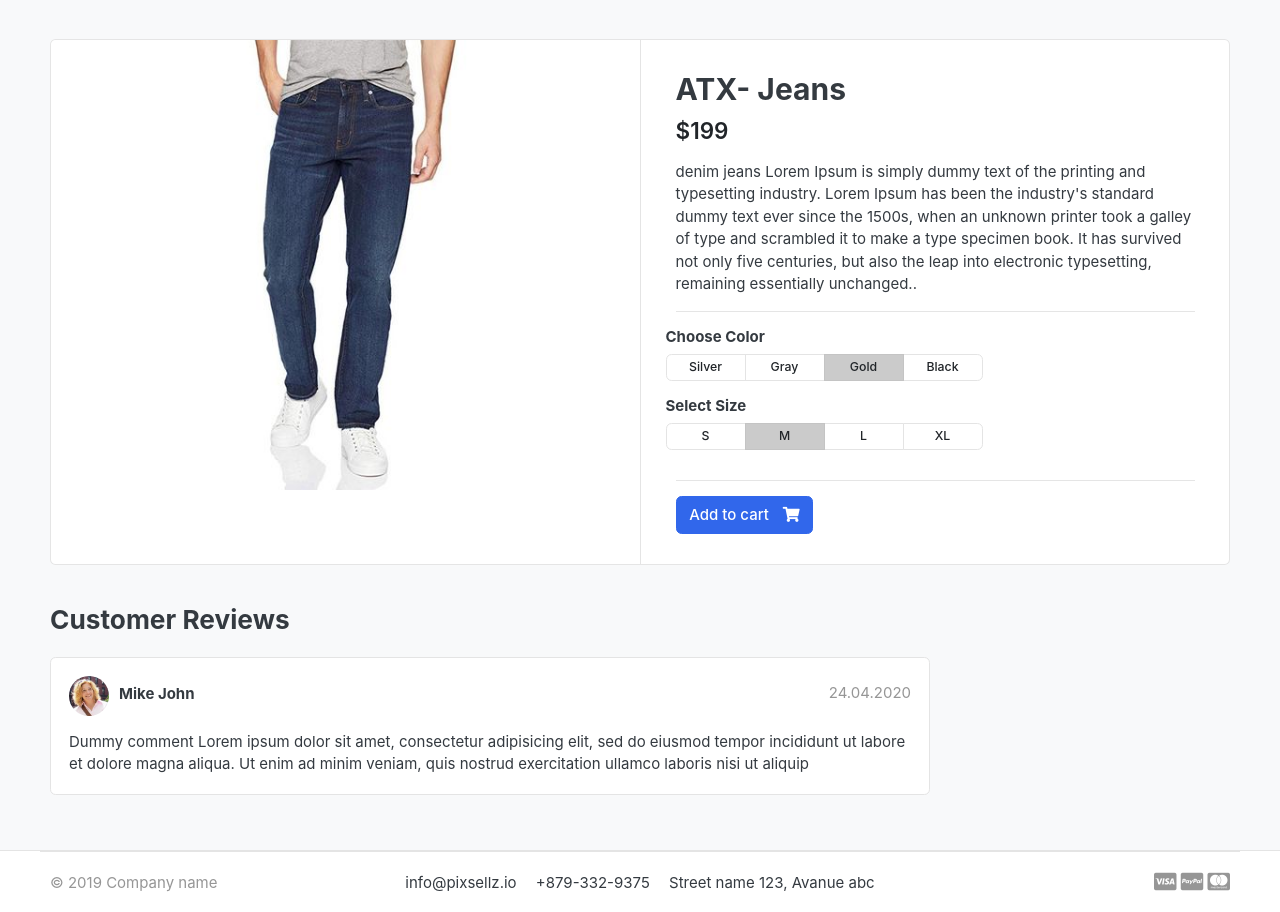
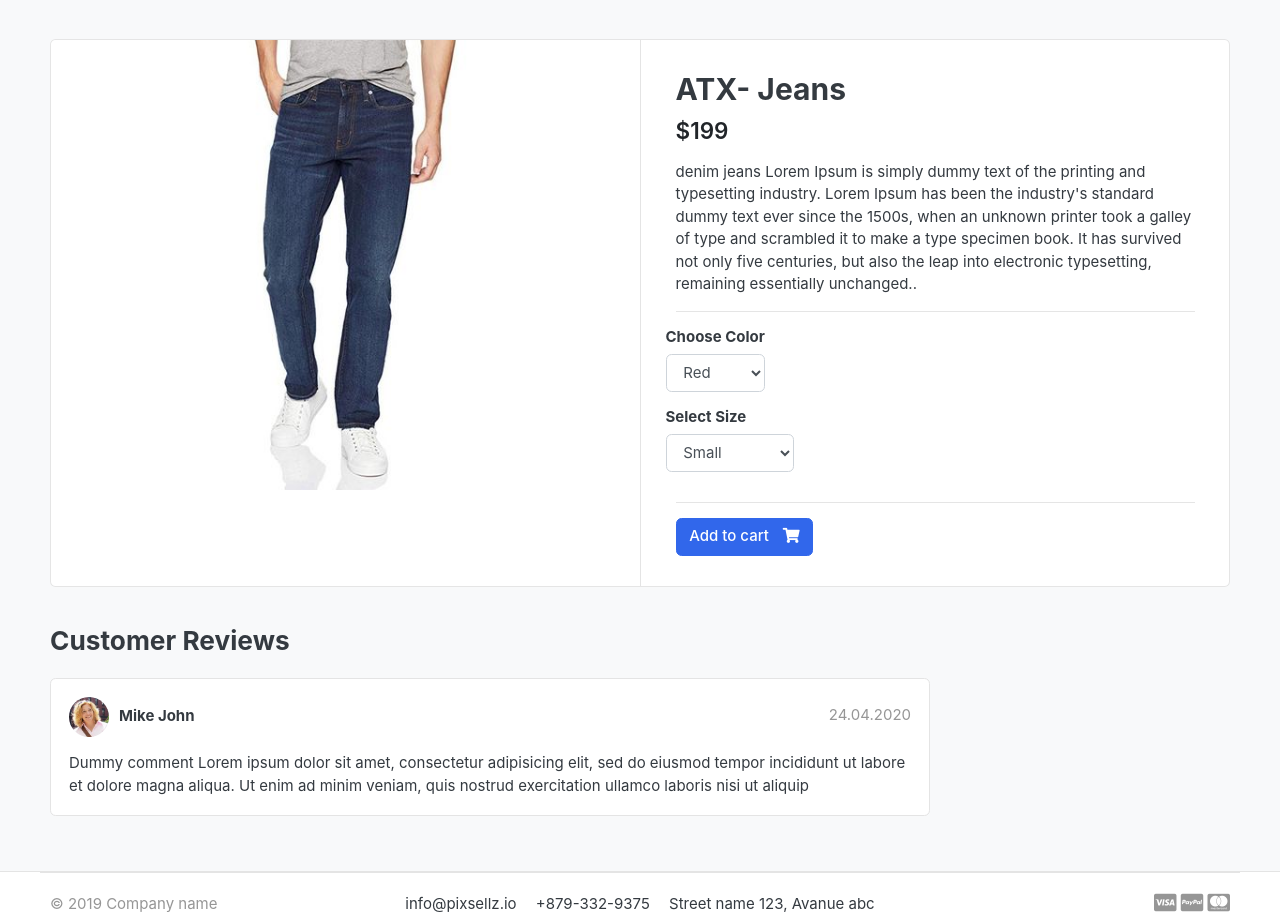
Before and after one commit to Riya20khandelwal/ClothStore, a Django app: page /store/category/jeans/atx-jeans/ in a window 1280 px wide. Shown: the part 119-1031 px from the top of the page. Run offline with Django 3.2, Linux system fonts and the light colour scheme; data comes from the database, SQL or seed files in the repository; both versions use the stored data as it was after the commit; data that the repository does not hold is empty; some libraries are stand-ins or nearby versions; some web fonts are replaced.

Commit message:
product variation

```diff
--- a/carts/views.py
+++ b/carts/views.py
@@ -14,6 +14,11 @@ def _cart_id(request):
 
 
 def add_cart(request, product_id):
+    color = request.GET['color']
+    size = request.GET['size']
+    return HttpResponse(color + ' ' + size)
+    exit()
+
     product = Product.objects.get(id=product_id)
     try:
         cart = Cart.objects.get(cart_id=_cart_id(request))
--- a/store/models.py
+++ b/store/models.py
@@ -20,3 +20,19 @@ class Product(models.Model):
 
     def __str__(self):
         return self.product_name
+
+
+variation_category_choice = (
+    ('color', 'color'),
+    ('size', 'size'),
+)
+
+class Variation(models.Model):
+    product = models.ForeignKey(Product, on_delete=models.CASCADE)
+    variation_category = models.CharField(max_length=100, choices=variation_category_choice)
+    variation_value = models.CharField(max_length=100)
+    is_active = models.BooleanField(default=True)
+    create_date = models.DateTimeField(auto_now=True)
+
+    def __unicode__(self):
+        return self.product
--- a/templates/store/product_detail.html
+++ b/templates/store/product_detail.html
@@ -18,6 +18,7 @@
                     </article> <!-- gallery-wrap .end// -->
                 </aside>
                 <main class="col-md-6 border-left">
+                    <form action="{% url 'add_cart' single_product.id %}" method="GET">
                         <article class="content-body">
 
                             <h2 class="title">{{ single_product.product_name }}</h2>
@@ -33,57 +34,44 @@
                             <div class="row">
                                 <div class="item-option-select">
                                     <h6>Choose Color</h6>
-                                <div class="btn-group btn-group-sm btn-group-toggle" data-toggle="buttons">
-                                    <label class="btn btn-light">
-                                        <input type="radio" name="radio_color"> Silver
-                                    </label>
-                                    <label class="btn btn-light">
-                                        <input type="radio" name="radio_color"> Gray
-                                    </label>
-                                    <label class="btn btn-light active">
-                                        <input type="radio" name="radio_color checked"> Gold
-                                    </label>
-                                    <label class="btn btn-light">
-                                        <input type="radio" name="radio_color"> Black
-                                    </label>
-                                </div>
+                                    <select name="color" class="form-control">
+                                        <option value="red">Red</option>
+                                        <option value="white">White</option>
+                                        <option value="blue">Blue</option>
+                                        <option value="green">Green</option>
+                                    </select>
                                 </div>
                             </div> <!-- row.// -->
                             <div class="row">
                                 <div class="item-option-select">
                                     <h6>Select Size</h6>
-                                <div class="btn-group btn-group-sm btn-group-toggle" data-toggle="buttons">
-                                    <label class="btn btn-light">
-                                        <input type="radio" name="radio_color"> S
-                                    </label>
-                                    <label class="btn btn-light active">
-                                        <input type="radio" name="radio_color" checked> M
-                                    </label>
-                                    <label class="btn btn-light">
-                                        <input type="radio" name="radio_color"> L
-                                    </label>
-                                    <label class="btn btn-light">
-                                        <input type="radio" name="radio_color"> XL
-                                    </label>
-                                </div>
+                                    <select name="size" class="form-control">
+                                        <option value="small">Small</option>
+                                        <option value="medium">Medium</option>
+                                        <option value="large">Large</option>
+                                        <option value="extra large">Extra Large</option>
+                                    </select>
+
                                 </div>
                             </div> <!-- row.// -->
                             <hr>
-                        {% if single_product.stock <= 0 %}
-                        <h5 class="text-danger"> Out of Stock</h5>
+                            {% if single_product.stock <= 0 %} <h5 class="text-danger"> Out of Stock</h5>
                                 {% else %}
                                 {% if in_cart %}
                                 <a href="#" class="btn  btn-success"> <span class="text">Added to Cart</span>
                                     <i class="fas fa-check"></i> </a>
-                                <a href="{% url 'cart' %}" class="btn  btn-outline-primary"> <span class="text">View Cart</span>
+                                <a href="{% url 'cart' %}" class="btn  btn-outline-primary"> <span class="text">View
+                                        Cart</span>
                                     <i class="fas fa-eye"></i> </a>
                                 {% else %}
 
-                        <a href="{% url 'add_cart' single_product.id %}" class="btn  btn-primary"> <span class="text">Add to cart</span>
-                            <i class="fas fa-shopping-cart"></i> </a>
+                                <button type="submit"  class="btn  btn-primary"> <span
+                                        class="text">Add to cart</span>
+                                    <i class="fas fa-shopping-cart"></i> </button>
                                 {% endif %}
                                 {% endif %}
                         </article> <!-- product-info-aside .// -->
+                    </form>
                 </main> <!-- col.// -->
             </div> <!-- row.// -->
         </div> <!-- card.// -->
```
Also changed, not shown: store/admin.py (+7 -1 lines), db.sqlite3, store/migrations/0002_variation.py (added). Lines whose indentation alone changed are shown as unchanged.
